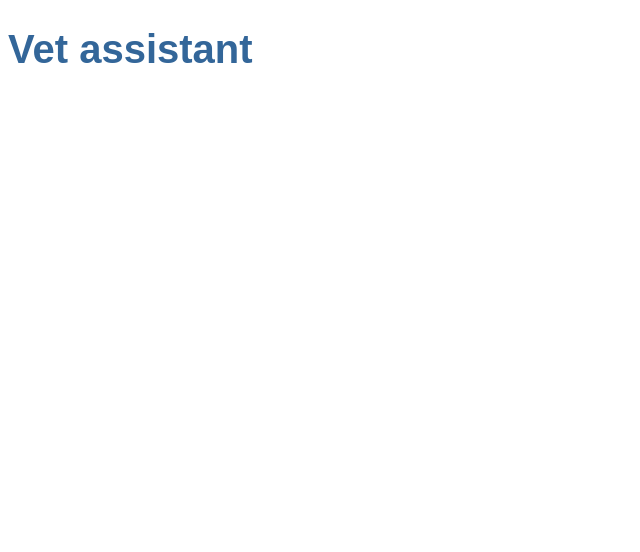
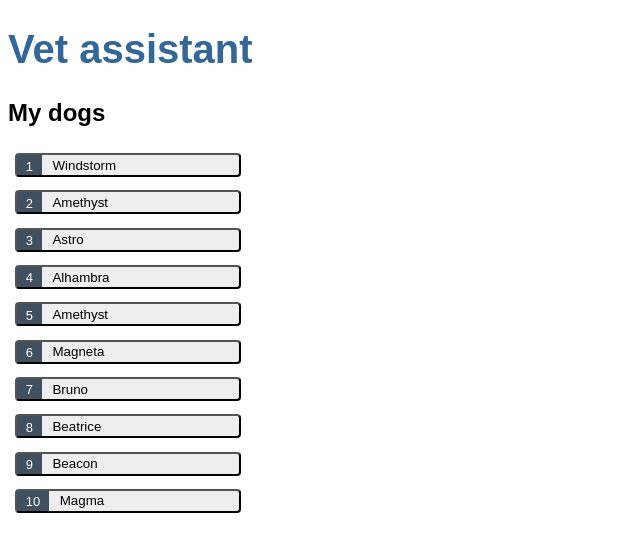
Before and after one commit to MCesarczyk/vet-assistant, an Angular app: page / in a window 1280 px wide. Shown: the top 552 px of the page, without its empty margins (0-640 px from the left). Built offline with nearby package versions, Linux system fonts and the light colour scheme.

Commit message:
feat(dogs): create dogs view with mocked data

```diff
--- a/src/app/app.component.html
+++ b/src/app/app.component.html
@@ -1 +1,2 @@
 <h1>{{title}}</h1>
+<app-dogs></app-dogs>
--- a/src/app/app.component.ts
+++ b/src/app/app.component.ts
@@ -1,10 +1,11 @@
 import { Component } from '@angular/core';
 import { RouterOutlet } from '@angular/router';
+import { DogsComponent } from './dogs/dogs.component';
 
 @Component({
   selector: 'app-root',
   standalone: true,
-  imports: [RouterOutlet],
+  imports: [RouterOutlet, DogsComponent],
   templateUrl: './app.component.html',
   styleUrl: './app.component.scss'
 })
--- /dev/null
+++ b/src/app/dog.ts
@@ -0,0 +1,4 @@
+export interface Dog {
+  id: number;
+  name: string;
+}
--- /dev/null
+++ b/src/app/dogs/dogs.component.html
@@ -0,0 +1,18 @@
+<h2>My dogs</h2>
+<ul class="dogs">
+  <li *ngFor="let dog of dogs">
+    <button [class.selected]="dog === selectedDog" type="button" (click)="onSelect(dog)">
+      <span class="badge">{{dog.id}}</span>
+      <span class="name">{{dog.name}}</span>
+    </button>
+  </li>
+</ul>
+
+<div *ngIf="selectedDog">
+  <h2>{{selectedDog.name | uppercase}} Details</h2>
+  <div>id: {{selectedDog.id}}</div>
+  <div>
+    <label for="dog-name">Dog name: </label>
+    <input id="dog-name" [(ngModel)]="selectedDog.name" placeholder="name">
+  </div>
+</div>
--- /dev/null
+++ b/src/app/dogs/dogs.component.scss
@@ -0,0 +1,66 @@
+/* HeroesComponent's private CSS styles */
+.dogs {
+  margin: 0 0 2em 0;
+  list-style-type: none;
+  padding: 0;
+  width: 15em;
+}
+
+.dogs li {
+  display: flex;
+}
+
+.dogs button {
+  flex: 1;
+  cursor: pointer;
+  position: relative;
+  left: 0;
+  background-color: #eee;
+  margin: 0.5em;
+  padding: 0;
+  border-radius: 4px;
+  display: flex;
+  align-items: stretch;
+  height: 1.8em;
+}
+
+.dogs button:hover {
+  color: #2c3a41;
+  background-color: #e6e6e6;
+  left: 0.1em;
+}
+
+.dogs button:active {
+  background-color: #525252;
+  color: #fafafa;
+}
+
+.dogs button.selected {
+  background-color: black;
+  color: white;
+}
+
+.dogs button.selected:hover {
+  background-color: #505050;
+  color: white;
+}
+
+.dogs button.selected:active {
+  background-color: black;
+  color: white;
+}
+
+.dogs .badge {
+  display: inline-block;
+  font-size: small;
+  color: white;
+  padding: 0.8em 0.7em 0 0.7em;
+  background-color: #405061;
+  line-height: 0.2em;
+  margin-right: 0.8em;
+  border-radius: 1px 0 0 1px;
+}
+
+.dogs .name {
+  align-self: center;
+}
--- /dev/null
+++ b/src/app/dogs/dogs.component.ts
@@ -0,0 +1,21 @@
+import { Component } from '@angular/core';
+import { CommonModule } from '@angular/common';
+import { FormsModule } from '@angular/forms';
+import { DOGS } from '../mock-dogs';
+import { Dog } from '../dog';
+
+@Component({
+  selector: 'app-dogs',
+  standalone: true,
+  imports: [CommonModule, FormsModule],
+  templateUrl: './dogs.component.html',
+  styleUrl: './dogs.component.scss'
+})
+export class DogsComponent {
+  dogs = DOGS;
+
+  selectedDog?: Dog;
+  onSelect(dog: Dog): void {
+    this.selectedDog = dog;
+  }
+}
--- /dev/null
+++ b/src/app/mock-dogs.ts
@@ -0,0 +1,14 @@
+import { Dog } from "./dog";
+
+export const DOGS: Dog[] = [
+  { id: 1, name: "Windstorm" },
+  { id: 2, name: "Amethyst" },
+  { id: 3, name: "Astro" },
+  { id: 4, name: "Alhambra" },
+  { id: 5, name: "Amethyst" },
+  { id: 6, name: "Magneta" },
+  { id: 7, name: "Bruno" },
+  { id: 8, name: "Beatrice" },
+  { id: 9, name: "Beacon" },
+  { id: 10, name: "Magma" }
+];
```
Also changed, not shown: 1 other file (tests, documents, lock files or other folders).
